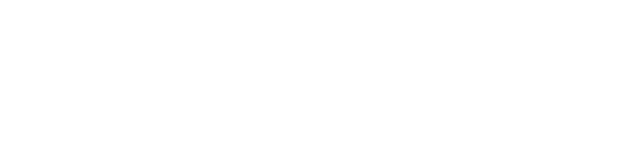
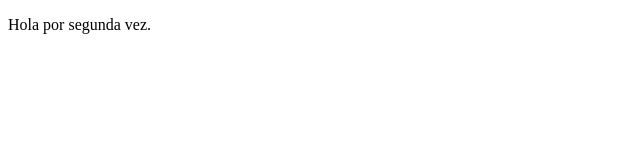
Before and after one commit to danielariasroa/proyecto-git, a plain HTML site: page index.html in a window 1280 px wide. Shown: the whole page, without its empty margins (0-640 px from the left). Drawn offline with Linux system fonts and the light colour scheme.

Commit message:
Version 0.0.2

```diff
--- a/index.html
+++ b/index.html
@@ -6,6 +6,6 @@
 	<title>Hola desde git</title>
 </head>
 <body>
-
+<p> Hola por segunda vez. </p>
 </body>
 </html>
```
